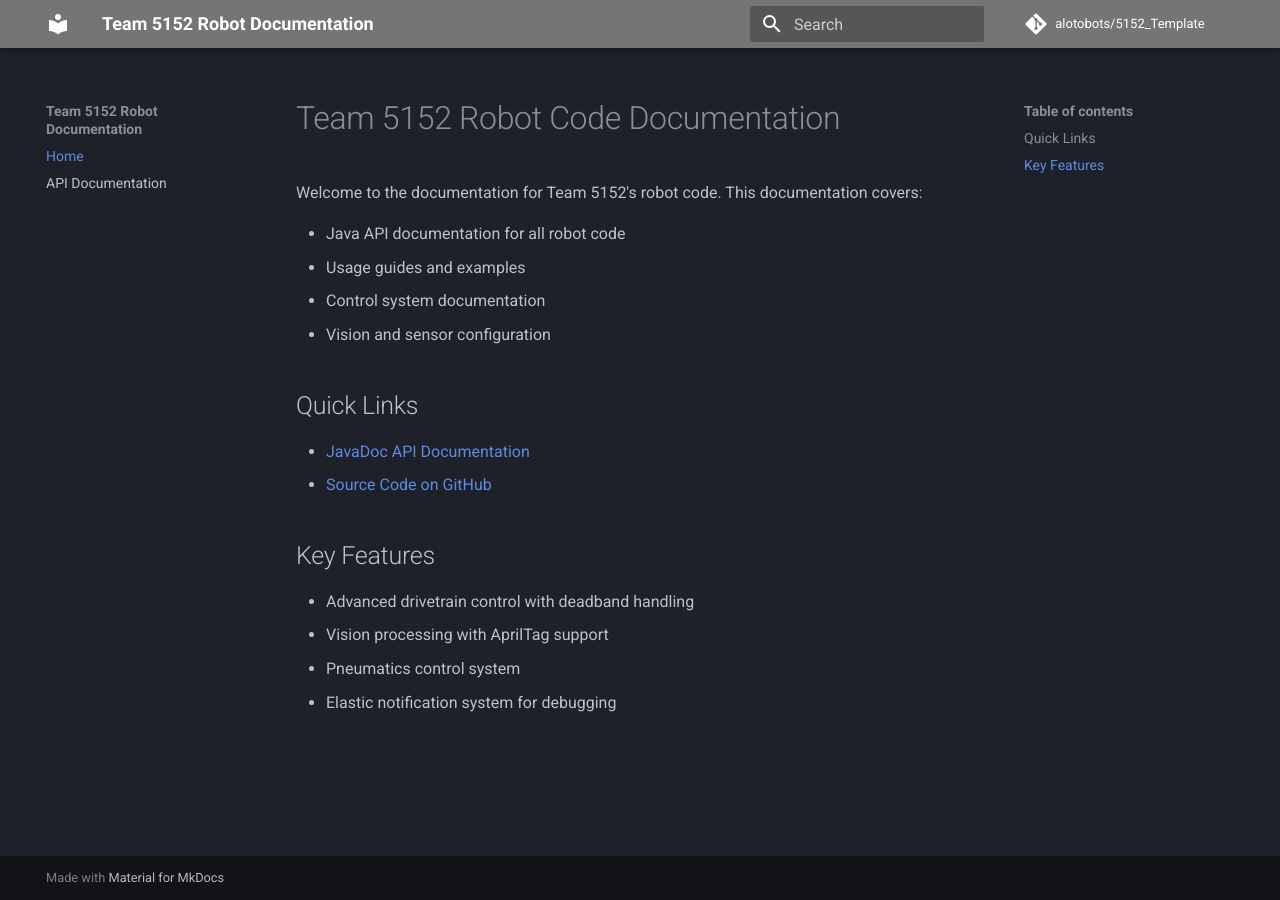
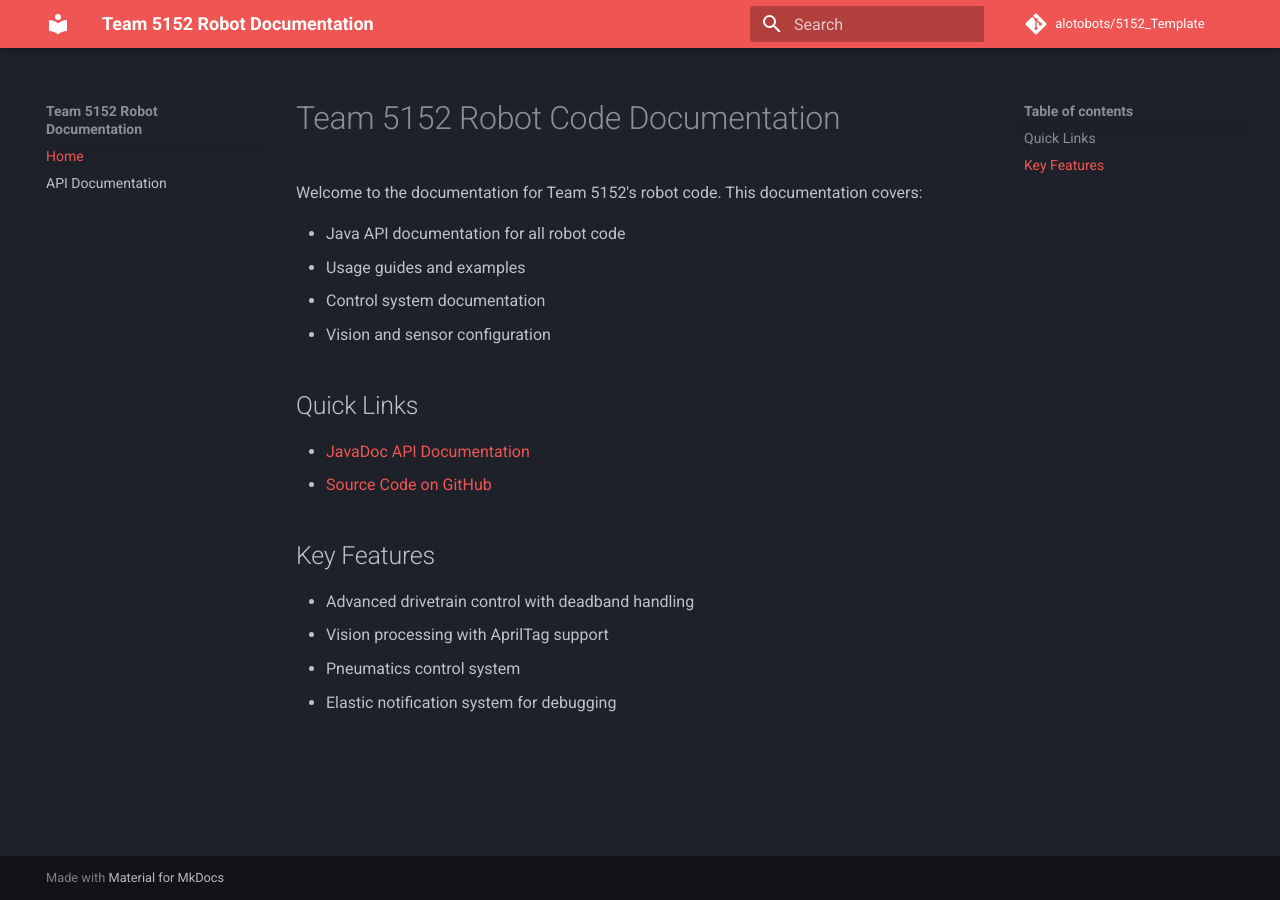
Before and after one commit to 5152Alotobots/5152_Template, an MkDocs documentation site: the page built from docs/mkdocs/docs/index.md, in a window 1280 px wide. Built offline with MkDocs 1.6.1 and Material for MkDocs 9.7.7, drawn with Linux system fonts in a browser that asks for light colours; comment, search, counter and statistics services are not loaded.

Commit message:
customise

```diff
--- a/docs/mkdocs/docs/index.md
+++ b/docs/mkdocs/docs/index.md
@@ -9,8 +9,8 @@
 
 ## Quick Links
 
-- [JavaDoc API Documentation](../javadoc/)
-- [Source Code on GitHub](https://github.com/alotobots/5152_Template)
+- [JavaDoc API Documentation](./javadoc/)
+- [Source Code on GitHub](https://github.com/5152Alotobots/5152_Template)
 
 ## Key Features
 
--- a/docs/mkdocs/mkdocs.yml
+++ b/docs/mkdocs/mkdocs.yml
@@ -3,8 +3,8 @@
   name: material
   palette:
     scheme: slate
-    primary: grey
-    accent: red
+    primary: red
+    accent: grey
 nav:
   - Home: index.md
   - API Documentation: ../javadoc/
```
